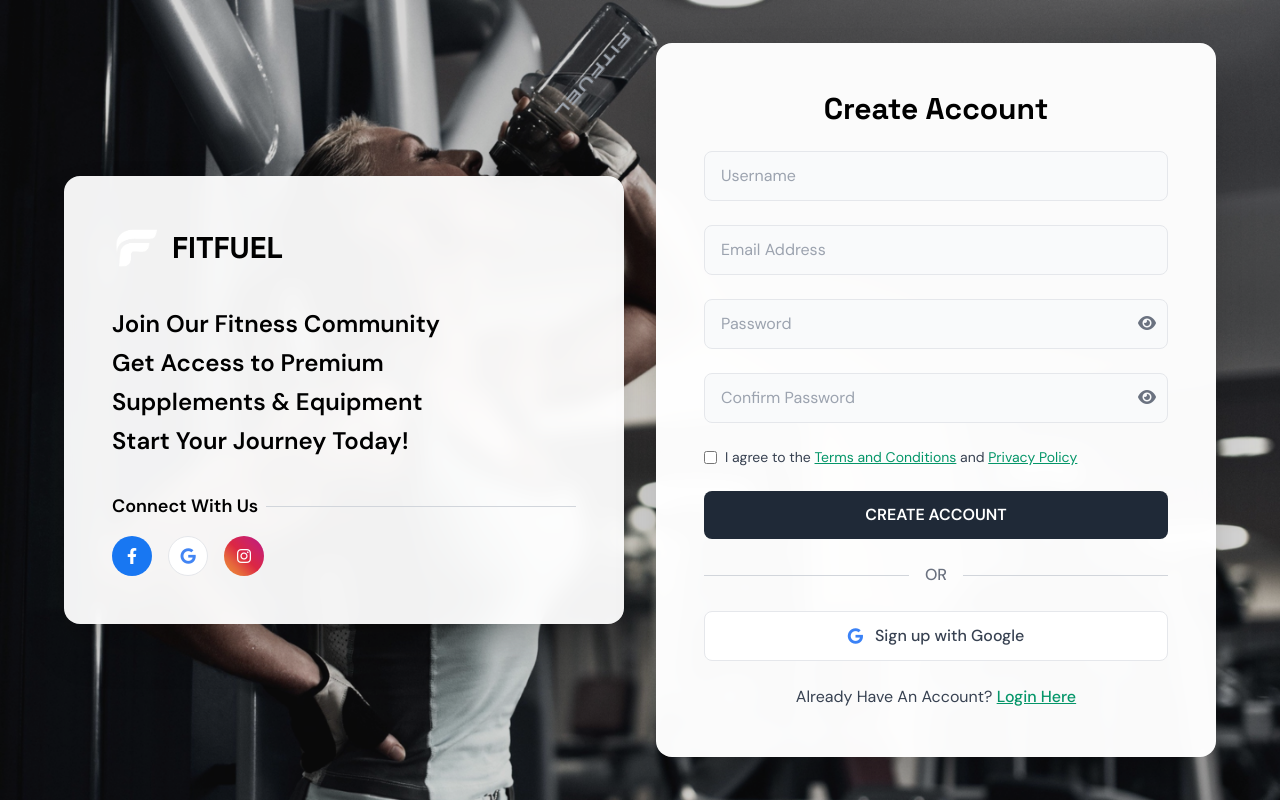
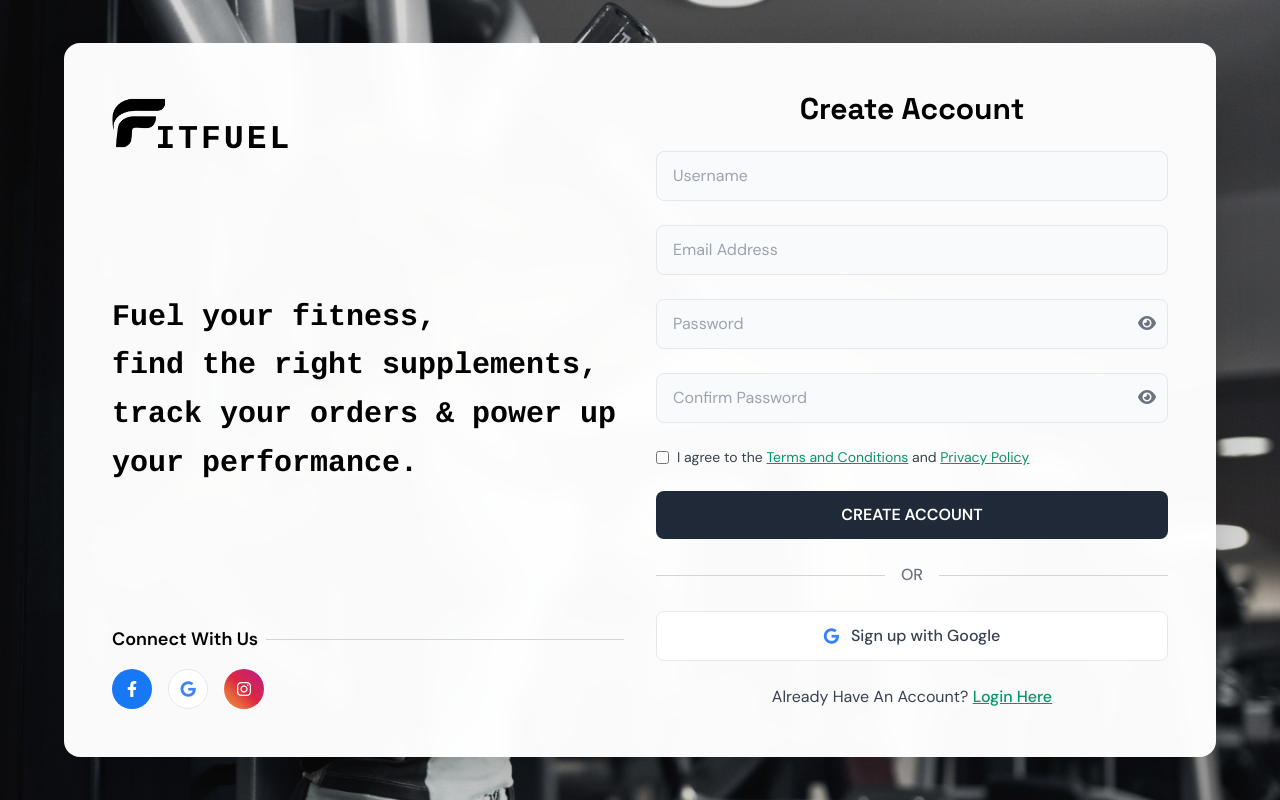
Before and after one commit to karl1227/fitfuel_sia, a PHP site: page /registration.php in a window 1280 px wide. Run offline with PHP 8.4, Linux system fonts and the light colour scheme; some libraries are stand-ins or nearby versions.

Commit message:
login-registration-ui-fix

```diff
--- a/registration.php
+++ b/registration.php
@@ -70,6 +70,7 @@ if ($_SERVER['REQUEST_METHOD'] == 'POST') {
     <link rel="icon" href="img/LOGO-Fitfuel.png" type="image/png">
     <script src="https://cdn.tailwindcss.com"></script>
     <link href="https://cdnjs.cloudflare.com/ajax/libs/font-awesome/6.0.0/css/all.min.css" rel="stylesheet">
+    <link href="https://fonts.googleapis.com/css2?family=Cousine:wght@400;700&display=swap" rel="stylesheet">
     <link rel="stylesheet" href="css/style.css">
     <style>
         .register-bg {
@@ -77,11 +78,6 @@ if ($_SERVER['REQUEST_METHOD'] == 'POST') {
             background-size: cover;
             background-position: center;
             background-repeat: no-repeat;
-        }
-
-        .brand-panel {
-            background: rgba(255, 255, 255, 0.95);
-            backdrop-filter: blur(10px);
         }
 
         .register-panel {
@@ -154,27 +150,27 @@ if ($_SERVER['REQUEST_METHOD'] == 'POST') {
 </head>
 <body class="font-body min-h-screen register-bg">
     <div class="min-h-screen flex items-center justify-center p-4">
-        <div class="w-full max-w-6xl grid grid-cols-1 lg:grid-cols-2 gap-8 items-center">
-            <!-- Left Panel - Branding -->
-            <div class="brand-panel p-8 lg:p-12 rounded-2xl shadow-2xl">
-                <div class="space-y-8">
-                    <!-- Logo -->
-                    <div class="flex items-center space-x-3">
-                        <img src="img/LOGO-Fitfuel.png" alt="FitFuel Logo" class="w-12 h-12">
-                        <h1 class="text-3xl font-bold text-black font-heading">FITFUEL</h1>
+        <div class="w-full max-w-6xl">
+            <div class="register-panel p-8 lg:p-12 rounded-2xl shadow-2xl">
+                <div class="grid grid-cols-1 lg:grid-cols-2 gap-8 items-center">
+                    <!-- Left Side - Branding -->
+                    <div class="space-y-8 flex flex-col justify-between h-full">
+                        <!-- Logo - Top Left -->
+                        <div class="flex justify-start">
+                            <img src="img/fitfuel_login.png" alt="FitFuel Logo" class="h-16">
                         </div>
 
-                    <!-- Slogan -->
+                        <!-- Slogan - Center -->
                         <div class="space-y-4">
-                        <h2 class="text-2xl font-semibold text-black leading-relaxed">
-                            Join Our Fitness Community<br>
-                            Get Access to Premium<br>
-                            Supplements & Equipment<br>
-                            Start Your Journey Today!
+                            <h2 class="text-3xl font-semibold text-black leading-relaxed" style="font-family: 'Cousine', monospace;">
+                                Fuel your fitness,<br>
+                                find the right supplements,<br>
+                                track your orders & power up<br>
+                                your performance.
                             </h2>
                         </div>
 
-                    <!-- Social Media -->
+                        <!-- Social Media - Bottom Left -->
                         <div class="space-y-4">
                             <div class="flex items-center space-x-2">
                                 <h3 class="text-lg font-semibold text-black">Connect With Us</h3>
@@ -194,10 +190,8 @@ if ($_SERVER['REQUEST_METHOD'] == 'POST') {
                             </div>
                         </div>
                     </div>
-            </div>
 
-            <!-- Right Panel - Registration Form -->
-            <div class="register-panel p-8 lg:p-12 rounded-2xl shadow-2xl">
+                    <!-- Right Side - Registration Form -->
                     <div class="space-y-6">
                         <!-- Title -->
                         <h2 class="text-3xl font-bold text-black text-center font-heading">Create Account</h2>
@@ -316,6 +310,7 @@ if ($_SERVER['REQUEST_METHOD'] == 'POST') {
                 </div>
             </div>
         </div>
+    </div>
 
     <script>
         function togglePassword(fieldId) {
```
Also changed, not shown: login.php (+19 -24 lines), img/fitfuel_login.png (added). Lines whose indentation alone changed are shown as unchanged.
